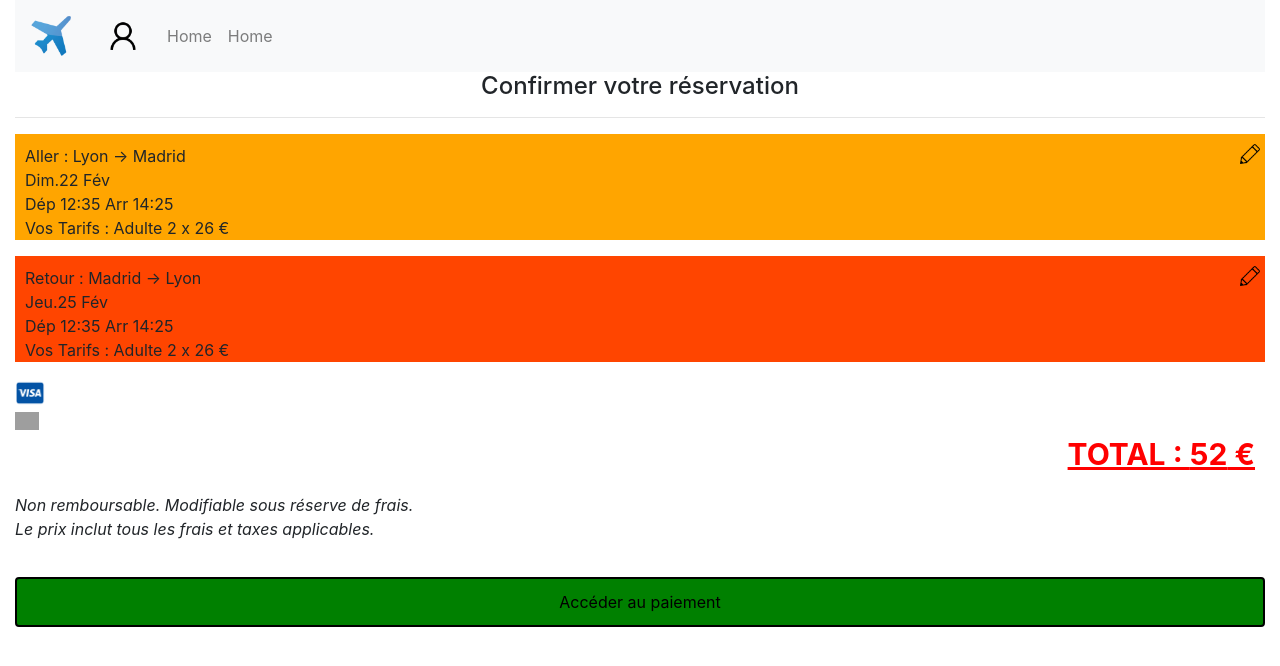
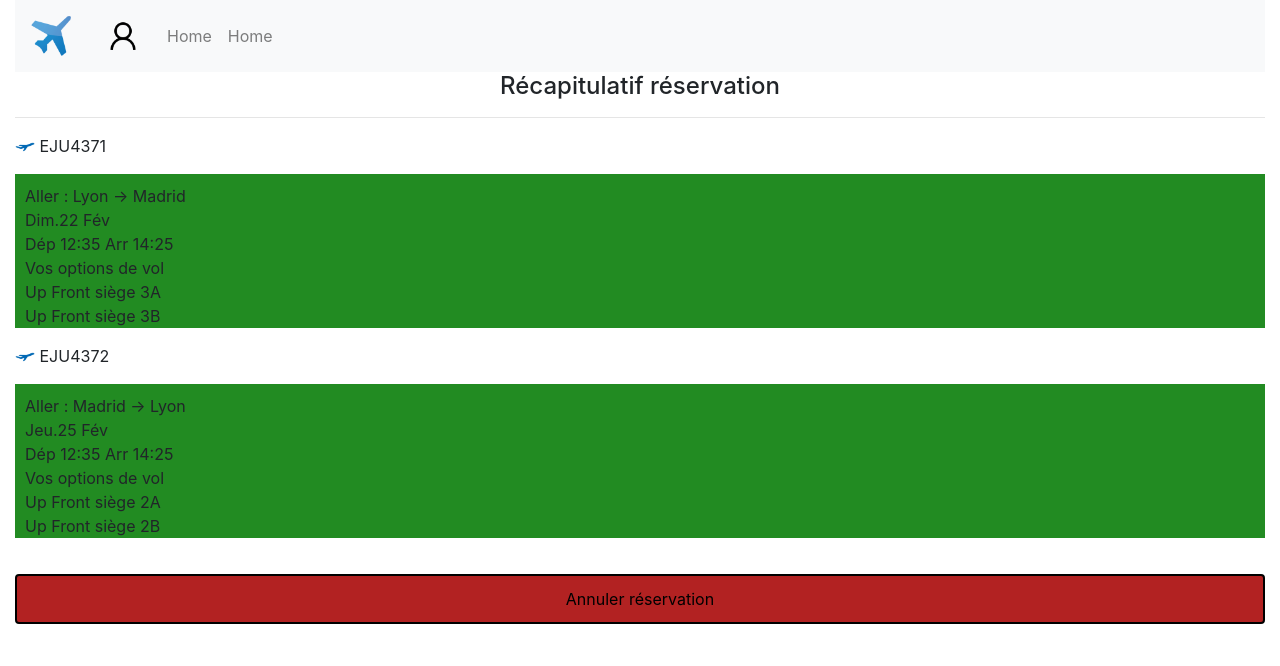
Before and after one commit to kyo06/repo_appmobile_A, a React app in the folder planeticket/: page / in a window 1280 px wide. Built offline with nearby package versions, Linux system fonts and the light colour scheme; grey boxes are pictures that could not be loaded.

Commit message:
Add reservation

```diff
--- a/planeticket/src/components/App/App.js
+++ b/planeticket/src/components/App/App.js
@@ -1,7 +1,8 @@
 import "./App.css";
 //import HomePage from "../HomePage/HomePage.js";
-//import SelectTrip from "../SelectTrip/SelectTrip.js";
-import Confirm from "../Confirm/Confirm.js";
+// import SelectTrip from "../SelectTrip/SelectTrip.js";
+// import Confirm from "../Confirm/Confirm.js";
+import Reservation from "../Reservation/Reservation.js";
 
 
 
@@ -9,8 +10,9 @@ function App() {
   return (
 
     //<HomePage />
-    //<SelectTrip />
-    <Confirm />
+    // <SelectTrip />
+    // <Confirm />
+    <Reservation />
 
   );
 }
--- /dev/null
+++ b/planeticket/src/components/ButtonCancel/ButtonCancel.js
@@ -0,0 +1,9 @@
+import React from "react";
+import css from './ButtonCancel.module.css'
+
+
+const ButtonCancel = ({children}) => {
+  return <><button className={css.Buttons}> {children} </button> </>;
+};
+
+export default ButtonCancel;
--- /dev/null
+++ b/planeticket/src/components/ButtonCancel/ButtonCancel.module.css
@@ -0,0 +1,9 @@
+.Buttons{
+    background-color: #B22222;
+    width: 100%;
+    height: 50px;
+    border: 2px solid black;
+    border-radius: 4px;
+    margin-top: 20px;
+
+}
--- /dev/null
+++ b/planeticket/src/components/ButtonCancel/index.js
@@ -0,0 +1 @@
+export { default } from "./ButtonCancel";
--- /dev/null
+++ b/planeticket/src/components/Recap/Recap.js
@@ -0,0 +1,43 @@
+import React from "react";
+import css from './Recap.module.css'
+
+
+const Recap =  ({vols}) => {
+
+  return (
+    <>
+       <div>
+             <p className={css.lign}><img src="miniPlane.jpg" alt="icon miniplane" height="20"/> {vols.NoVolDep}</p>
+          </div>
+
+      <div className={css.orange}>
+            <p>
+              Aller :  {vols.AeroportDep + " -> " + vols.AeroportArv} <br />
+                    {vols.Date} <br />
+              Dép {vols.HeureDep + " Arr " + vols.HeureArr} <br />
+              Vos options de vol <br />
+              Up Front siège {vols.FsDep} <br />
+              Up Front siège {vols.FsDep2}
+            </p>
+      </div>
+
+      <div>
+             <p className={css.lign}><img src="miniPlane.jpg" alt="icon miniplane" height="20"/> {vols.NoVolArv}</p>
+          </div>
+
+      <div className={css.orange}>
+            <p>
+              Aller :  {vols.AeroportArv + " -> " + vols.AeroportDep} <br />
+                    {vols.DateR} <br />
+              Dép {vols.HeureDep + " Arr " + vols.HeureArr} <br />
+              Vos options de vol <br />
+              Up Front siège {vols.FsArv} <br />
+              Up Front siège {vols.FsArv2}
+            </p>
+      </div>
+
+    </>
+  );
+
+}
+export default Recap;
--- /dev/null
+++ b/planeticket/src/components/Recap/Recap.module.css
@@ -0,0 +1,4 @@
+.orange {
+    background-color: #228B22;
+    padding: 10px 0 0 10px;
+  }
--- /dev/null
+++ b/planeticket/src/components/Recap/index.js
@@ -0,0 +1 @@
+export { default } from "./Recap";
--- a/planeticket/src/components/Reservation/Reservation.js
+++ b/planeticket/src/components/Reservation/Reservation.js
@@ -1,7 +1,40 @@
-import React from "react";
+import React, { useState } from "react";
+import ButtonCancel from "../ButtonCancel";
+import Title from "../Title";
+import NavBar from "../NavBar";
+import css from './Reservation.module.css'
+import Recap from "../Recap";
+
+import {ListAller} from "../../utils/ListAller";
+
+
+
 
 const Reservation = () => {
-  return <div>Reservation</div>;
+
+  const [list, setList] = useState(ListAller);
+
+  return (
+    <>
+    <div className={css.container}>
+    <NavBar />
+    <Title>Récapitulatif réservation</Title>
+
+    {list.map((t) => (
+        <Recap
+          vols={t}
+          key= {t.id}
+          />
+      ))}
+
+    <ButtonCancel>Annuler réservation</ButtonCancel>
+    </div>
+    </>
+  );
+
+
+
+
 };
 
 export default Reservation;
--- a/planeticket/src/components/Reservation/Reservation.module.css
+++ b/planeticket/src/components/Reservation/Reservation.module.css
@@ -0,0 +1,8 @@
+.container {
+    margin-left: 15px;
+    margin-right: 15px;
+}
+
+.button {
+    background-color: red;
+}
--- a/planeticket/src/components/VolsAller/VolsAller.js
+++ b/planeticket/src/components/VolsAller/VolsAller.js
@@ -2,7 +2,7 @@
 import css from "./VolsAller.module.css";
 
 
-const VolsAller = ({vols}) => {
+const VolsAller = ({vols, color}) => {
 
 
 
--- a/planeticket/src/components/VolsAller/VolsAller.module.css
+++ b/planeticket/src/components/VolsAller/VolsAller.module.css
@@ -13,6 +13,10 @@
     background-color: orange;
   }
 
+  .orangered {
+    background-color: orangered;
+  }
+
   .checkbox {
      margin-right: 20px ;
      margin-top: 20px;
--- a/planeticket/src/utils/ListAller.js
+++ b/planeticket/src/utils/ListAller.js
@@ -2,7 +2,13 @@ export const ListAller = [
     {
       id:1,
       AeroportDep:"Lyon",
+      NoVolDep:"EJU4371",
+      FsDep:"3A",
+      FsDep2:"3B",
       AeroportArv:"Madrid",
+      NoVolArv:"EJU4372",
+      FsArv:"2A",
+      FsArv2:"2B",
       Date:"Dim.22 Fév",
       DateR:"Jeu.25 Fév",
       Prix:26,
```
Also changed, not shown: planeticket/src/components/ButtonCancel/ButtonCancel.test.js (added, +10 -0 lines), planeticket/src/components/Recap/Recap.test.js (added, +10 -0 lines).
